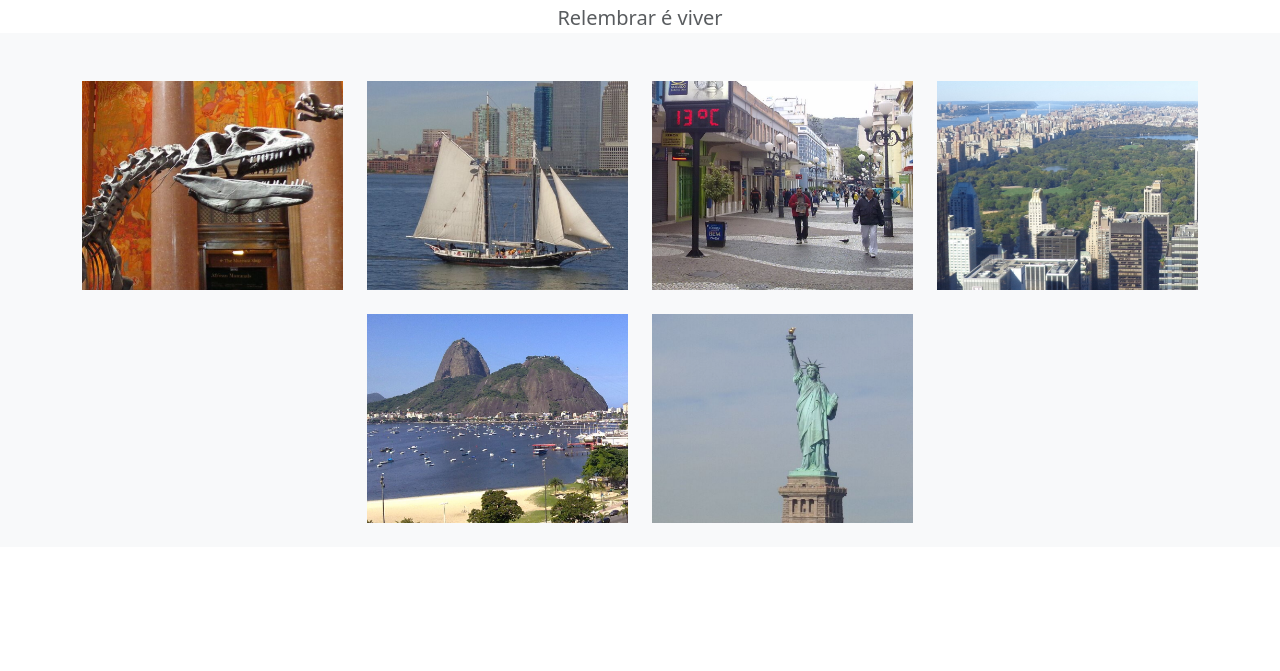
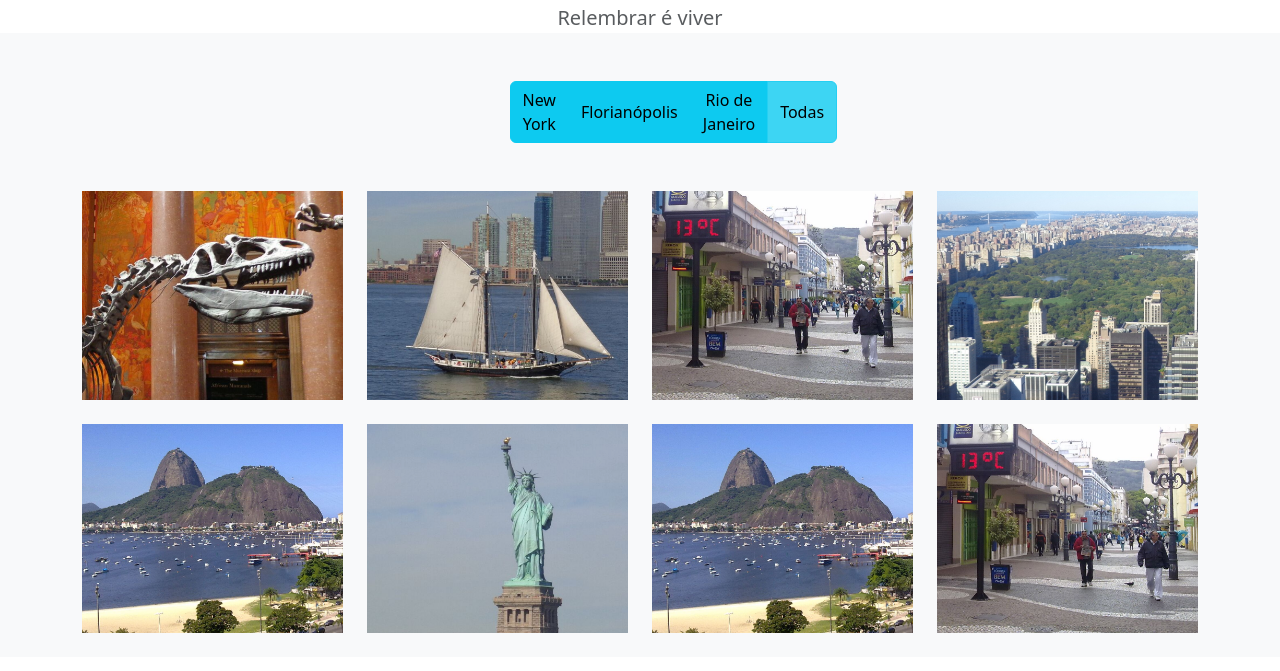
Before and after one commit to sousaz/projeto-galeria, a website built with webpack: page src/index.html in a window 1280 px wide. Shown: the part 109-780 px from the top of the page. Built offline with nearby package versions, Linux system fonts and the light colour scheme; files whose address does not match are found by name.

Commit message:
criação de um plugin para filtrar imagens por nome,  tambem cria os botões dinamicamente

```diff
--- a/src/index.js
+++ b/src/index.js
@@ -7,3 +7,4 @@ import 'bootstrap'
 
 // meus arquivos JS
 import './js/core/includes.js'
+import './js/plugins/cityButtons.js'
--- a/src/js/core/includes.js
+++ b/src/js/core/includes.js
@@ -1,4 +1,12 @@
 import $ from 'jquery'
+
+const loadHtmlSucessCallbacks = []
+
+export function onLoadHtmlSucess(callback) {
+    if(!loadHtmlSucessCallbacks.includes(callback)) {
+        loadHtmlSucessCallbacks.push(callback)
+    }
+}
 
 function loadIncludes(parent) {
     if(!parent){
@@ -12,6 +20,8 @@ function loadIncludes(parent) {
                 $(element).html(data)
                 $(element).removeAttr('include-html')
 
+                loadHtmlSucessCallbacks.forEach(callback => callback(data))
+
                 loadIncludes(element)
             }
         })
--- /dev/null
+++ b/src/js/plugins/cityButtons.js
@@ -0,0 +1,46 @@
+import $ from 'jquery'
+import { onLoadHtmlSucess } from '../core/includes'
+
+const duration = 300
+
+function filterByCity(city) {
+    $('[city]').each(function(index, element) {
+        const isTarget = $(this).attr('city') === city || city === null
+        if(isTarget) {
+            $(this).parent().removeClass('d-none')
+            $(this).fadeIn(duration)
+        } else {
+            $(this).fadeOut(duration, () => {
+                $(this).parent().addClass('d-none')
+            })
+        }
+    })
+}
+
+$.fn.cityButtons = function() {
+    const cities = new Set
+    $('[city]').each(function(index, element) {
+        cities.add($(element).attr('city'))
+    })
+
+    const buttons = Array.from(cities).map(city => {
+        const btn = $('<button>').addClass(['btn', 'btn-info']).html(city)
+        btn.on("click", element => filterByCity(city))
+        return btn
+    })
+
+    const buttonAll = $('<button>').addClass(['btn', 'btn-info', 'active']).html('Todas')
+    buttonAll.on("click", element => filterByCity(null))
+    buttons.push(buttonAll)
+
+    const buttonGroup = $('<div>').addClass(['btn-group'])
+    buttonGroup.append(buttons)
+
+    $(this).html(buttonGroup)
+
+    return this
+}
+
+onLoadHtmlSucess(function() {
+    $('[city-buttons]').cityButtons()
+})
--- a/src/pages/galery/galery.html
+++ b/src/pages/galery/galery.html
@@ -1,23 +1,43 @@
-<div include-html="pages/galery/galeryHeader.html"></div>
+<div include-html="/pages/galery/galeryHeader.html"></div>
 <div class="container mt-5">
+    <div class="row d-flex justify-content-center pb-5">
+        <div class="col-12 col-md-6 col-lg-3" city-buttons></div>
+    </div>
     <div class="row d-flex justify-content-center">
         <div class="col-12 col-md-6 col-lg-3">
-            <img src="/imgs/ny1.png" alt="" class="img-fluid mb-4" city="New York">
+            <img src="/imgs/ny1.png" class="img-fluid mb-4"
+                city="New York">
         </div>
         <div class="col-12 col-md-6 col-lg-3">
-            <img src="/imgs/ny2.png" alt="" class="img-fluid mb-4" city="New York">
+            <img src="/imgs/ny2.png" class="img-fluid mb-4"
+                city="New York">
         </div>
         <div class="col-12 col-md-6 col-lg-3">
-            <img src="/imgs/floripa1.png" alt="" class="img-fluid mb-4" city="Florianopolis">
+            <img src="/imgs/floripa1.png" class="img-fluid mb-4"
+                city="Florianópolis">
         </div>
         <div class="col-12 col-md-6 col-lg-3">
-            <img src="/imgs/ny3.png" alt="" class="img-fluid mb-4" city="New York">
+            <img src="/imgs/ny3.png" class="img-fluid mb-4"
+                city="New York">
         </div>
         <div class="col-12 col-md-6 col-lg-3">
-            <img src="/imgs/rj1.png" alt="" class="img-fluid mb-4" city="Rio de Janeiro">
+            <img src="/imgs/rj1.png" class="img-fluid mb-4"
+                city="Rio de Janeiro">
         </div>
         <div class="col-12 col-md-6 col-lg-3">
-            <img src="/imgs/ny4.png" alt="" class="img-fluid mb-4" city="New York">
+            <img src="/imgs/ny4.png" class="img-fluid mb-4"
+                city="New York">
+        </div>
+        <div class="col-12 col-md-6 col-lg-3">
+            <img src="/imgs/rj1.png" class="img-fluid mb-4"
+                city="Rio de Janeiro">
+        </div>
+        <div class="col-12 col-md-6 col-lg-3">
+            <img src="/imgs/floripa1.png" class="img-fluid mb-4"
+                city="Florianópolis">
         </div>
     </div>
 </div>
+<script>
+    $('city-buttons]').cityButtons()
+</script>
```
